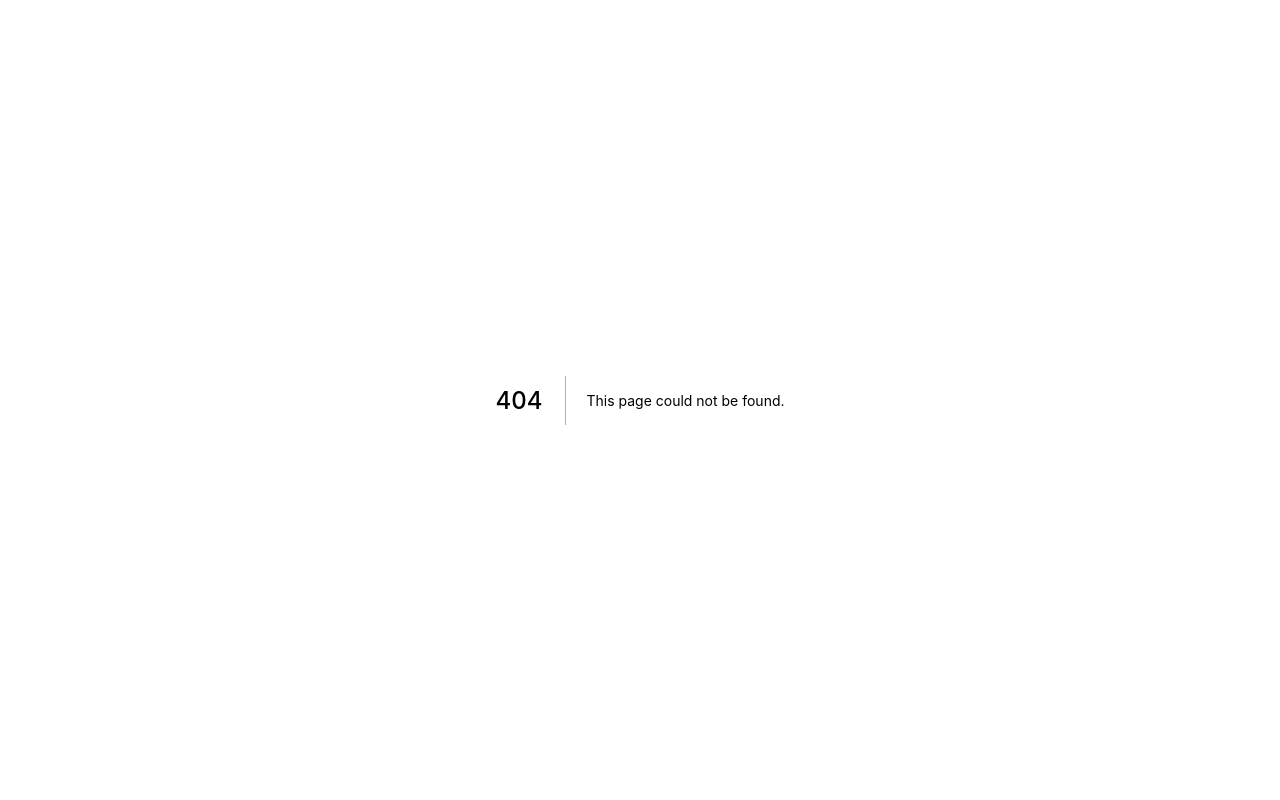
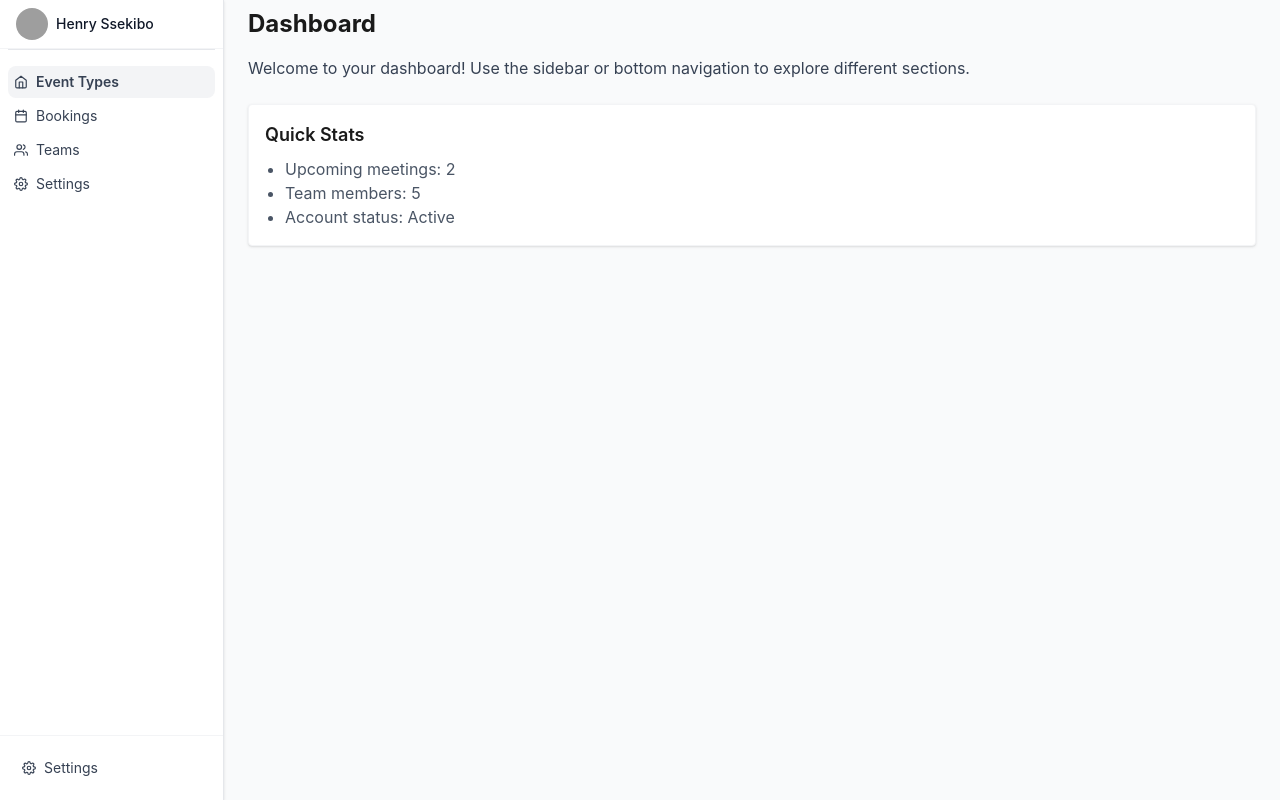
Before and after one commit to HSPiira/axis, a Next.js app: page /dashboard in a window 1280 px wide. Before the commit this address had no page. Built offline with nearby package versions, Linux system fonts and the light colour scheme; grey boxes are pictures that could not be loaded.

Commit message:
feat: add react-icons and react-router-dom dependencies
- Included react-icons version 5.5.0 for icon support.
- Added react-router-dom version 7.6.0 for enhanced routing capabilities.

```diff
--- a/package.json
+++ b/package.json
@@ -65,6 +65,8 @@
     "react": "^19.0.0",
     "react-day-picker": "^9.6.7",
     "react-dom": "^19.0.0",
+    "react-icons": "^5.5.0",
+    "react-router-dom": "^7.6.0",
     "sonner": "^2.0.3",
     "tailwind-merge": "^3.3.0",
     "vaul": "^1.1.2",
--- /dev/null
+++ b/src/app/dashboard/layout.tsx
@@ -0,0 +1,68 @@
+import React from 'react';
+import Sidebar from '@/components/sidebar/Sidebar';
+import UserProfile from '@/components/sidebar/UserProfile';
+import SidebarNav from '@/components/sidebar/SidebarNav';
+import SidebarNavItem from '@/components/sidebar/SidebarNavItem';
+import SidebarFooter from '@/components/sidebar/SidebarFooter';
+import BottomNav from '@/components/sidebar/BottomNav';
+import BottomNavItem from '@/components/sidebar/BottomNavItem';
+import FloatingActionButton from '@/components/sidebar/FloatingActionButton';
+
+const user = {
+    avatar: 'https://i.pravatar.cc/100',
+    name: 'Henry Ssekibo',
+};
+
+const navItems = [
+    { icon: 'FiHome', label: 'Event Types', to: '/dashboard' },
+    { icon: 'FiCalendar', label: 'Bookings', to: '/dashboard/bookings' },
+    { icon: 'FiUsers', label: 'Teams', to: '/dashboard/teams' },
+    { icon: 'FiSettings', label: 'Settings', to: '/dashboard/settings' },
+];
+
+export default function DashboardLayout({ children }: { children: React.ReactNode }) {
+    // For active nav highlighting
+    // In Next.js app dir, usePathname is a client hook, so this must be a client component for active highlighting
+    // For now, we can just mock active as the first item for SSR
+    return (
+        <div className="min-h-screen flex flex-row bg-gray-50">
+            {/* Sidebar for large screens */}
+            <div className="hidden md:flex flex-col w-16 lg:w-56 h-screen bg-white border-r border-gray-200 shadow-sm">
+                <UserProfile user={user} />
+                <SidebarNav>
+                    {navItems.map((item, idx) => (
+                        <SidebarNavItem
+                            key={item.label}
+                            icon={item.icon}
+                            label={item.label}
+                            to={item.to}
+                            active={idx === 0} // Mock active for now
+                        />
+                    ))}
+                </SidebarNav>
+                <SidebarFooter>
+                    <SidebarNavItem icon="FiSettings" label="Settings" to="/dashboard/settings" />
+                </SidebarFooter>
+            </div>
+
+            {/* Main content area */}
+            <main className="flex-1 px-1 sm:px-2 md:px-3 lg:px-4 xl:px-6 py-2">
+                {children}
+            </main>
+
+            {/* Bottom navigation for small screens */}
+            <BottomNav>
+                {navItems.map((item, idx) => (
+                    <BottomNavItem
+                        key={item.label}
+                        icon={item.icon}
+                        label={item.label}
+                        to={item.to}
+                        active={idx === 0} // Mock active for now
+                    />
+                ))}
+            </BottomNav>
+            <FloatingActionButton />
+        </div>
+    );
+}
--- /dev/null
+++ b/src/app/dashboard/page.tsx
@@ -0,0 +1,18 @@
+import React from 'react';
+
+export default function DashboardPage() {
+    return (
+        <div>
+            <h1 className="text-2xl font-bold mb-4">Dashboard</h1>
+            <p className="text-gray-700 mb-2">Welcome to your dashboard! Use the sidebar or bottom navigation to explore different sections.</p>
+            <div className="mt-6 p-4 bg-white rounded shadow-sm border border-gray-100">
+                <h2 className="text-lg font-semibold mb-2">Quick Stats</h2>
+                <ul className="list-disc pl-5 text-gray-600">
+                    <li>Upcoming meetings: 2</li>
+                    <li>Team members: 5</li>
+                    <li>Account status: Active</li>
+                </ul>
+            </div>
+        </div>
+    );
+}
--- /dev/null
+++ b/src/components/sidebar/BottomNav.tsx
@@ -0,0 +1,15 @@
+import React from 'react';
+
+interface BottomNavProps {
+    children: React.ReactNode;
+}
+
+const BottomNav: React.FC<BottomNavProps> = ({ children }) => {
+    return (
+        <nav className="fixed bottom-0 left-0 right-0 z-40 flex justify-around items-center bg-white border-t border-gray-200 h-16 md:hidden">
+            {children}
+        </nav>
+    );
+};
+
+export default BottomNav;
--- /dev/null
+++ b/src/components/sidebar/BottomNavItem.tsx
@@ -0,0 +1,27 @@
+"use client";
+import React from 'react';
+import * as Icons from 'react-icons/fi';
+import Link from 'next/link';
+
+interface BottomNavItemProps {
+    icon: string;
+    label: string;
+    to: string;
+    active?: boolean;
+}
+
+const BottomNavItem: React.FC<BottomNavItemProps> = ({ icon, label, to, active }) => {
+    const Icon = (Icons as any)[icon] || Icons.FiHome;
+    return (
+        <Link
+            href={to}
+            className={`group flex flex-col items-center justify-center rounded-md px-2 py-[7px] text-base text-gray-700 hover:bg-gray-100 hover:text-black transition-colors ${active ? 'bg-gray-100 text-black font-semibold' : ''
+                }`}
+        >
+            <Icon className="w-6 h-6 mb-1" />
+            <span>{label}</span>
+        </Link>
+    );
+};
+
+export default BottomNavItem;
--- /dev/null
+++ b/src/components/sidebar/FloatingActionButton.tsx
@@ -0,0 +1,21 @@
+"use client";
+import React from 'react';
+import { FiPlus } from 'react-icons/fi';
+
+const FloatingActionButton: React.FC = () => {
+    const handleClick = () => {
+        alert('Add new event type');
+    };
+
+    return (
+        <button
+            onClick={handleClick}
+            className="fixed bottom-20 right-6 z-50 w-14 h-14 rounded-full bg-black text-white flex items-center justify-center shadow-lg lg:hidden hover:bg-gray-800 transition-colors"
+            aria-label="Add New"
+        >
+            <FiPlus className="w-7 h-7" />
+        </button>
+    );
+};
+
+export default FloatingActionButton;
--- /dev/null
+++ b/src/components/sidebar/Sidebar.tsx
@@ -0,0 +1,15 @@
+import React from 'react';
+
+interface SidebarProps {
+    children: React.ReactNode;
+}
+
+const Sidebar: React.FC<SidebarProps> = ({ children }) => {
+    return (
+        <aside className="hidden md:flex flex-col w-16 lg:w-56 h-screen bg-white border-r border-gray-200 shadow-sm fixed left-0 top-0 z-30">
+            {children}
+        </aside>
+    );
+};
+
+export default Sidebar;
--- /dev/null
+++ b/src/components/sidebar/SidebarFooter.tsx
@@ -0,0 +1,15 @@
+import React from 'react';
+
+interface SidebarFooterProps {
+    children: React.ReactNode;
+}
+
+const SidebarFooter: React.FC<SidebarFooterProps> = ({ children }) => {
+    return (
+        <div className="px-4 py-4 border-t border-gray-100 flex flex-col gap-2">
+            {children}
+        </div>
+    );
+};
+
+export default SidebarFooter;
--- /dev/null
+++ b/src/components/sidebar/SidebarNav.tsx
@@ -0,0 +1,15 @@
+import React from 'react';
+
+interface SidebarNavProps {
+    children: React.ReactNode;
+}
+
+const SidebarNav: React.FC<SidebarNavProps> = ({ children }) => {
+    return (
+        <nav className="flex-1 px-2 py-4 space-y-0.5">
+            {children}
+        </nav>
+    );
+};
+
+export default SidebarNav;
--- /dev/null
+++ b/src/components/sidebar/SidebarNavItem.tsx
@@ -0,0 +1,32 @@
+"use client";
+import React from 'react';
+import * as Icons from 'react-icons/fi';
+import Link from 'next/link';
+
+interface SidebarNavItemProps {
+    icon: string;
+    label: string;
+    to: string;
+    active?: boolean;
+}
+
+const SidebarNavItem: React.FC<SidebarNavItemProps> = ({ icon, label, to, active }) => {
+    const Icon = (Icons as any)[icon] || Icons.FiHome;
+    return (
+        <div className="relative flex justify-center md:justify-center lg:justify-start">
+            <Link
+                href={to}
+                className={`group flex items-center md:items-center md:justify-center lg:justify-start lg:gap-2 lg:w-full lg:flex lg:flex-row lg:items-center rounded-md px-1.5 py-1.5 text-xs text-gray-700 hover:bg-gray-100 hover:text-black transition-colors ${active ? 'bg-gray-100 text-black font-semibold' : ''}`}
+            >
+                <Icon className="w-3.5 h-3.5 md:w-4 md:h-4 lg:w-3.5 lg:h-3.5" />
+                <span className="hidden lg:inline text-sm">{label}</span>
+            </Link>
+            {/* Tooltip for md screens */}
+            <span className="pointer-events-none absolute left-1/2 -translate-x-1/2 top-full mt-2 whitespace-nowrap rounded bg-black text-white text-xs px-2 py-1 opacity-0 group-hover:opacity-100 transition-opacity md:block lg:hidden z-50">
+                {label}
+            </span>
+        </div>
+    );
+};
+
+export default SidebarNavItem;
--- /dev/null
+++ b/src/components/sidebar/UserProfile.tsx
@@ -0,0 +1,26 @@
+import React from 'react';
+
+interface UserProfileProps {
+    user: {
+        avatar: string;
+        name: string;
+    };
+}
+
+const UserProfile: React.FC<UserProfileProps> = ({ user }) => {
+    return (
+        <>
+            <div className="flex items-center gap-2 px-2 py-2 border-b border-gray-100 md:justify-center md:px-0 md:py-2 lg:justify-start lg:px-4">
+                <img
+                    src={user.avatar}
+                    alt={user.name}
+                    className="w-8 h-8 rounded-full object-cover"
+                />
+                <span className="font-medium text-gray-900 text-sm truncate md:hidden lg:flex">{user.name}</span>
+            </div>
+            <div className="border-b border-gray-200 mx-2" />
+        </>
+    );
+};
+
+export default UserProfile;
```
Also changed, not shown: 1 other file (tests, documents, lock files or other folders).
